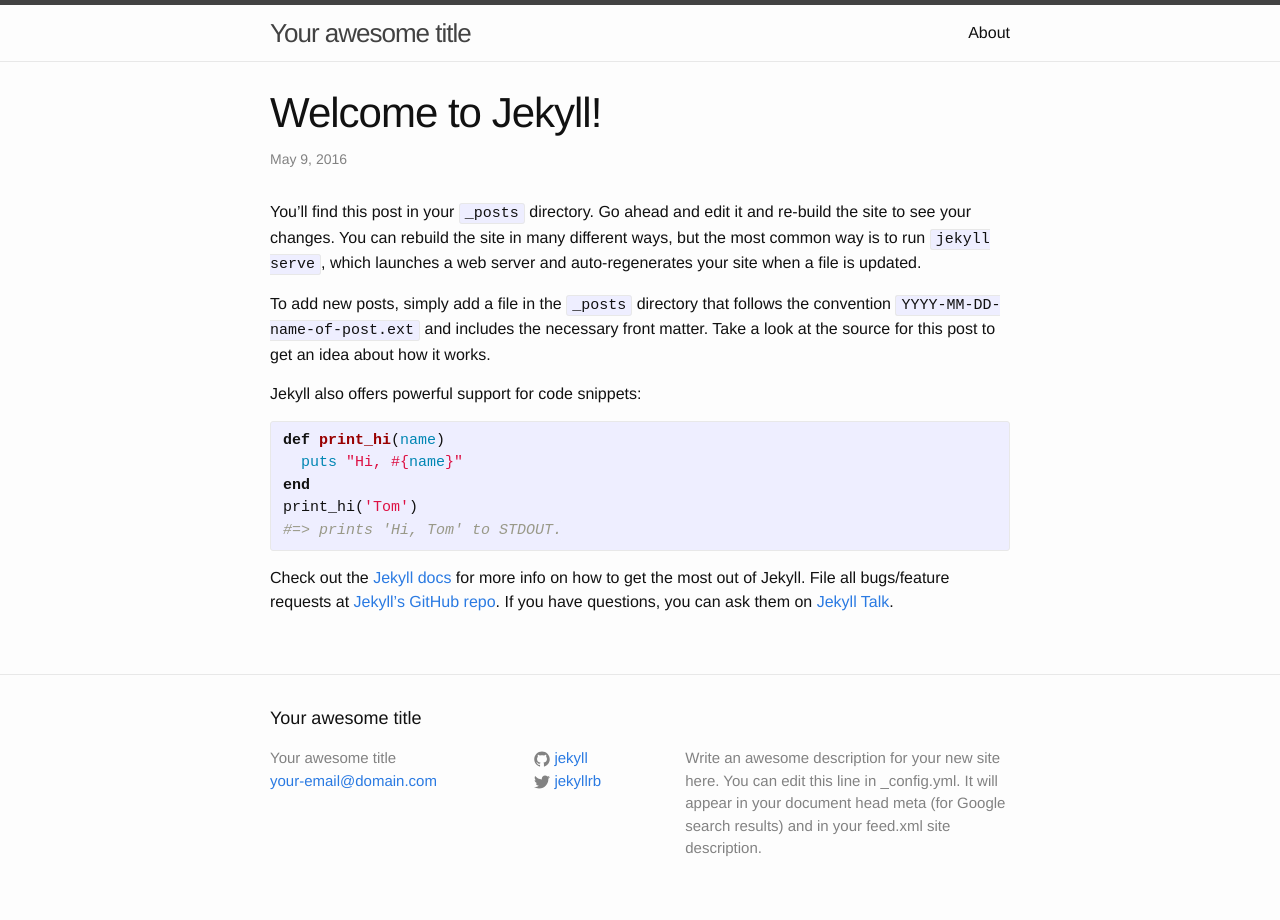
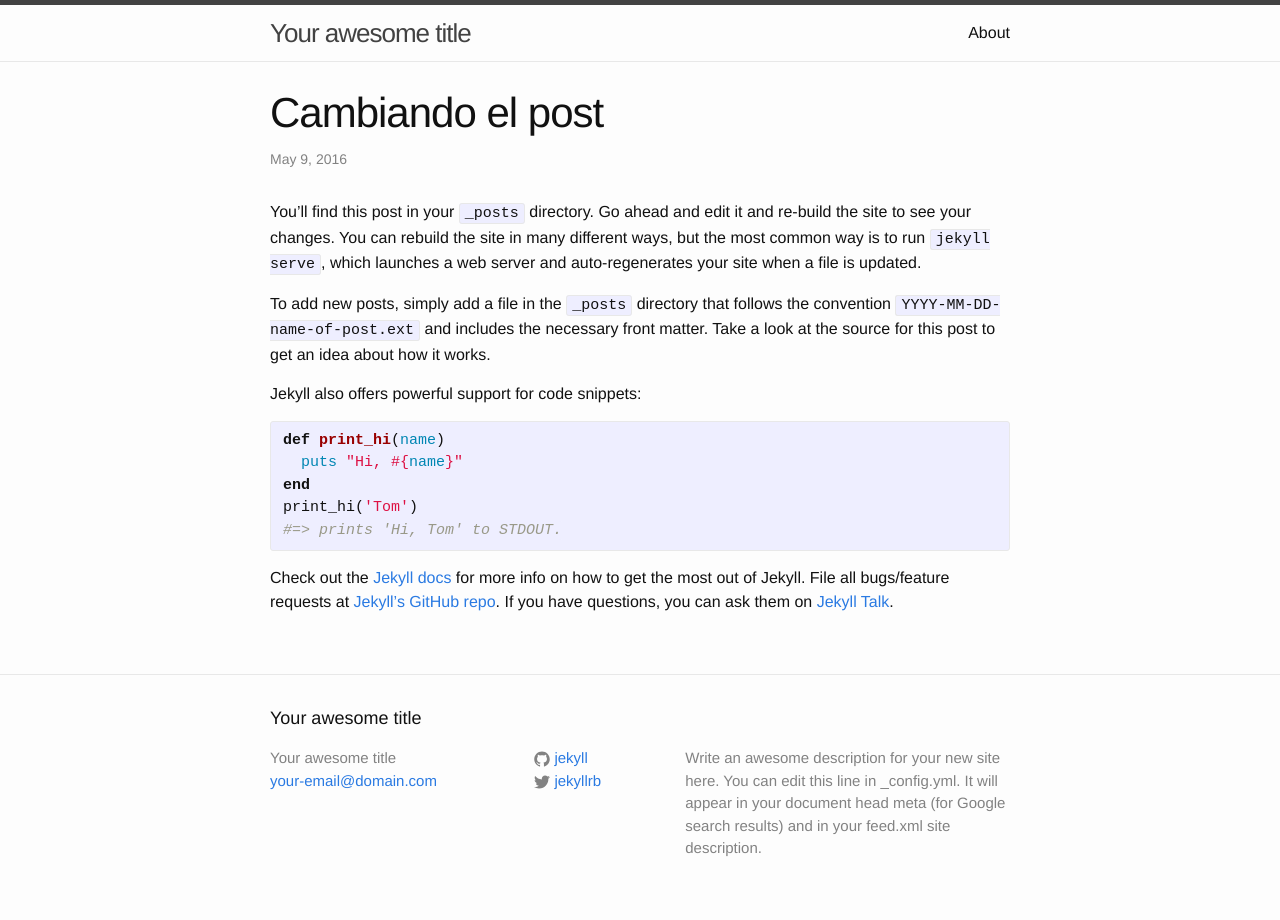
Before and after one commit to lastripas/test_jekyll, a Jekyll site: the page built from _posts/2016-05-09-welcome-to-jekyll.markdown, in a window 1280 px wide. Built offline with Jekyll 4.4.1, drawn with Linux system fonts in a browser that asks for light colours.

Commit message:
Updated '/_posts/2016-05-09-welcome-to-jekyll.markdown' via CloudCannon

```diff
--- a/_posts/2016-05-09-welcome-to-jekyll.markdown
+++ b/_posts/2016-05-09-welcome-to-jekyll.markdown
@@ -1,25 +1,21 @@
 ---
 layout: post
-title:  "Welcome to Jekyll!"
-date:   2016-05-09 10:28:04 +0200
+title: Cambiando el post
+date: 2016-05-09T08:28:00.000Z
 categories: jekyll update
 ---
+
+
 You’ll find this post in your `_posts` directory. Go ahead and edit it and re-build the site to see your changes. You can rebuild the site in many different ways, but the most common way is to run `jekyll serve`, which launches a web server and auto-regenerates your site when a file is updated.
 
 To add new posts, simply add a file in the `_posts` directory that follows the convention `YYYY-MM-DD-name-of-post.ext` and includes the necessary front matter. Take a look at the source for this post to get an idea about how it works.
 
 Jekyll also offers powerful support for code snippets:
 
-{% highlight ruby %}
-def print_hi(name)
-  puts "Hi, #{name}"
-end
-print_hi('Tom')
-#=> prints 'Hi, Tom' to STDOUT.
-{% endhighlight %}
+<div class="highlight"><pre><code class="language-ruby" data-lang="ruby"><span class="k">def</span> <span class="nf">print_hi</span><span class="p">(</span><span class="nb">name</span><span class="p">)</span>
+  <span class="nb">puts</span> <span class="s2">&quot;Hi, </span><span class="si">#{</span><span class="nb">name</span><span class="si">}</span><span class="s2">&quot;</span>
+<span class="k">end</span>
+<span class="n">print_hi</span><span class="p">(</span><span class="s1">&#39;Tom&#39;</span><span class="p">)</span>
+<span class="c1">#=&gt; prints &#39;Hi, Tom&#39; to STDOUT.</span></code></pre></div>
 
-Check out the [Jekyll docs][jekyll-docs] for more info on how to get the most out of Jekyll. File all bugs/feature requests at [Jekyll’s GitHub repo][jekyll-gh]. If you have questions, you can ask them on [Jekyll Talk][jekyll-talk].
-
-[jekyll-docs]: http://jekyllrb.com/docs/home
-[jekyll-gh]:   https://github.com/jekyll/jekyll
-[jekyll-talk]: https://talk.jekyllrb.com/
+Check out the [Jekyll docs](http://jekyllrb.com/docs/home) for more info on how to get the most out of Jekyll. File all bugs/feature requests at [Jekyll’s GitHub repo](https://github.com/jekyll/jekyll). If you have questions, you can ask them on [Jekyll Talk](https://talk.jekyllrb.com/).
```
